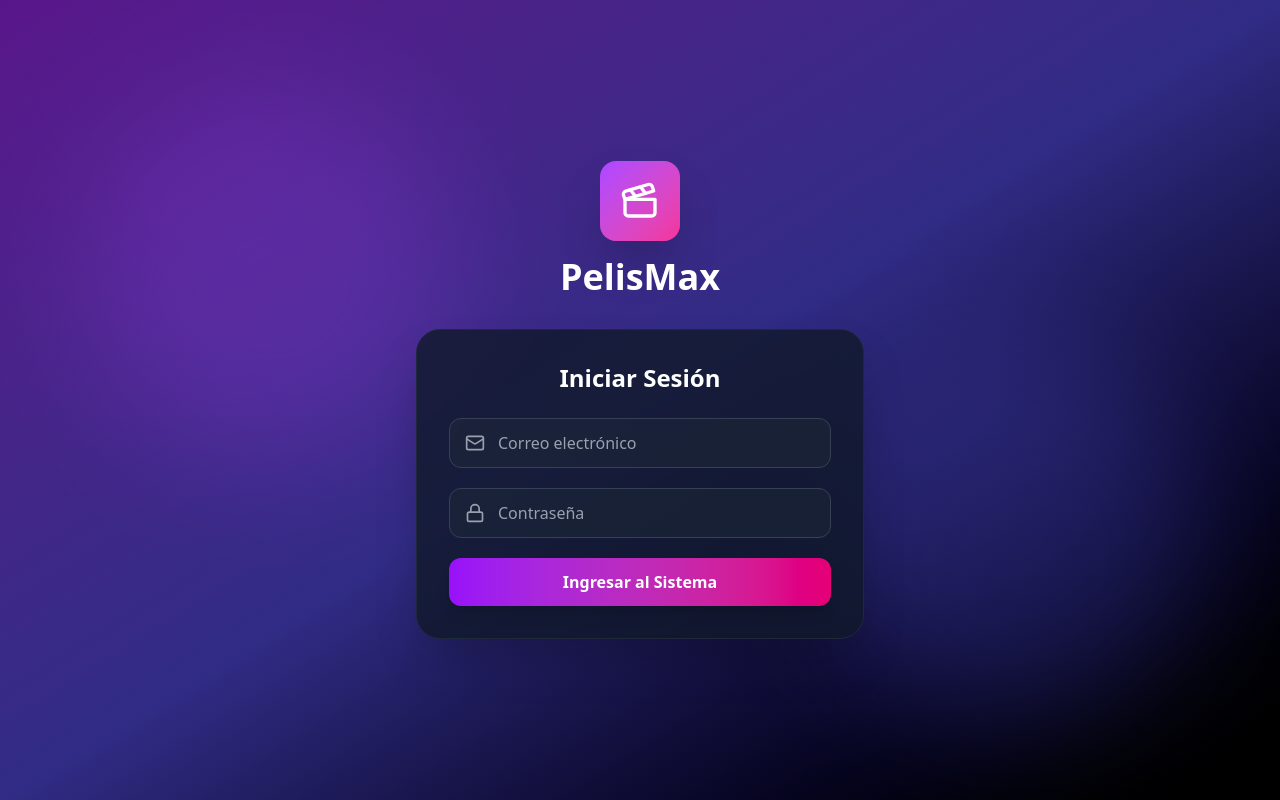
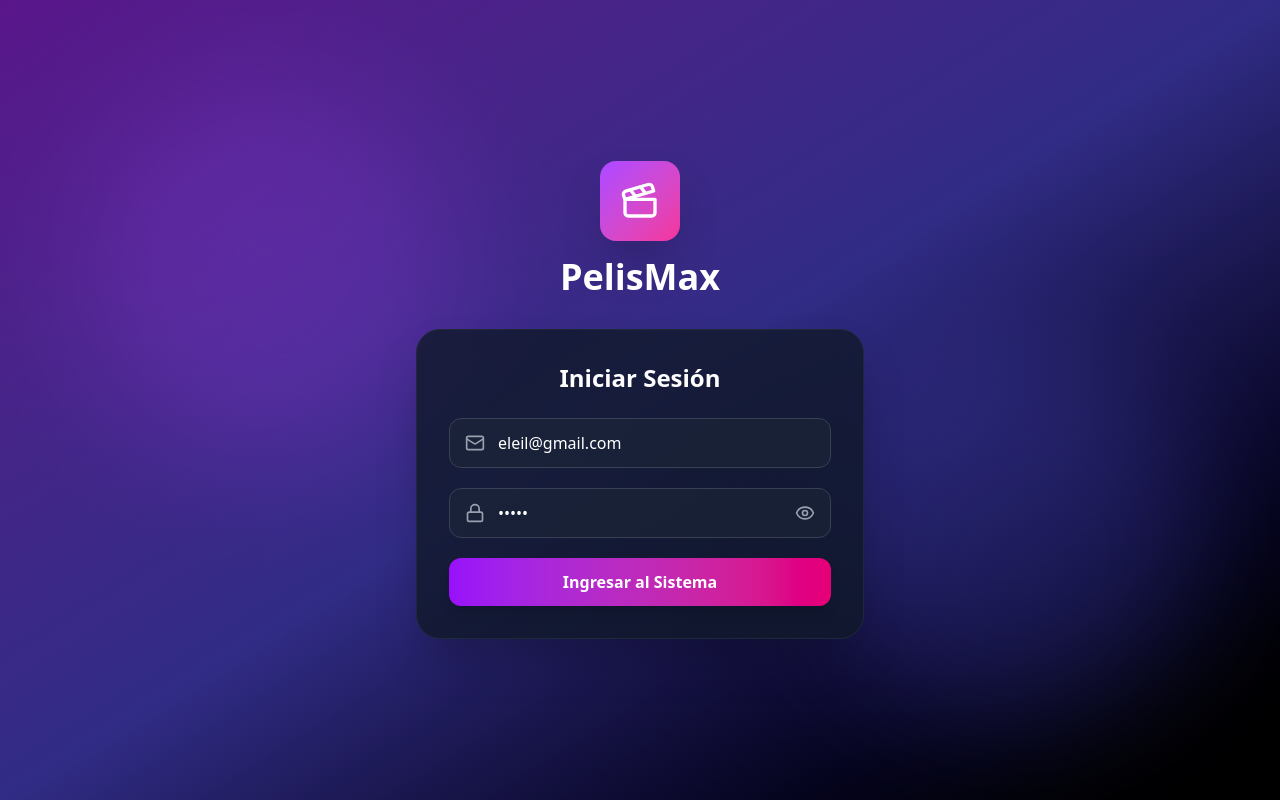
Before and after one commit to Eleil24/Proyect_movie_crud_update, a React (Vite) app: page / in a window 1280 px wide. Built offline with nearby package versions, Linux system fonts and the light colour scheme.

Commit message:
actualizar funcionalidad usuarios

```diff
--- a/src/views/LoginView.jsx
+++ b/src/views/LoginView.jsx
@@ -1,13 +1,14 @@
 import { useState } from "react";
 import { loginUser } from "../services/authService";
-import { Mail, Lock, Clapperboard} from "lucide-react";
+import { Mail, Lock, Clapperboard, Eye, EyeOff } from "lucide-react";
 import toast from "react-hot-toast";
 
 
 export default function LoginView({ onLoginSuccess }) {
 
-  const [correo, setCorreo] = useState("");
-  const [password, setPassword] = useState("");
+  const [correo, setCorreo] = useState("eleil@gmail.com");
+  const [password, setPassword] = useState("12345");
+  const [showPassword, setShowPassword] = useState(false);
 
   async function handleSubmit(e) {
     e.preventDefault();
@@ -72,13 +73,20 @@ export default function LoginView({ onLoginSuccess }) {
                 <Lock size={20} className="text-gray-400" />
               </div>
               <input
-                type="password"
+                type={showPassword ? "text" : "password"}
                 placeholder="Contraseña"
-                className="w-full pl-12 pr-4 py-3 bg-gray-800/50 border border-gray-700 rounded-xl text-white placeholder-gray-400 focus:outline-none focus:ring-2 focus:ring-purple-500 focus:border-transparent transition duration-200"
+                className="w-full pl-12 pr-12 py-3 bg-gray-800/50 border border-gray-700 rounded-xl text-white placeholder-gray-400 focus:outline-none focus:ring-2 focus:ring-purple-500 focus:border-transparent transition duration-200"
                 value={password}
                 onChange={e => setPassword(e.target.value)}
                 required
               />
+              <button
+                type="button"
+                onClick={() => setShowPassword(!showPassword)}
+                className="absolute inset-y-0 right-0 flex items-center pr-4 text-gray-400 hover:text-white transition-colors cursor-pointer"
+              >
+                {showPassword ? <EyeOff size={20} /> : <Eye size={20} />}
+              </button>
             </div>
 
             <button
```
